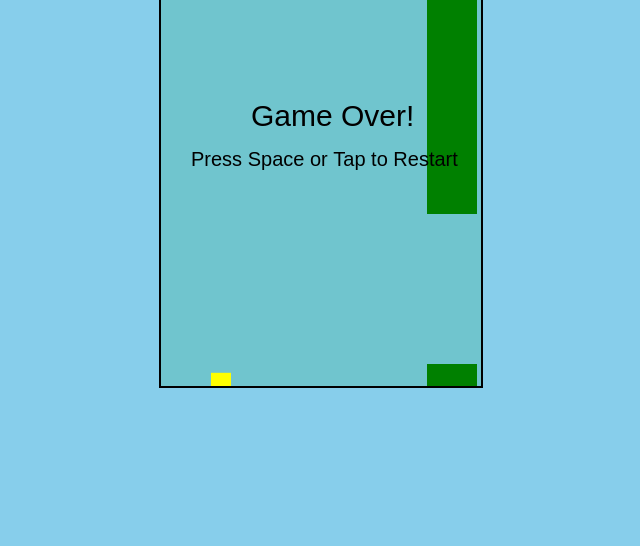
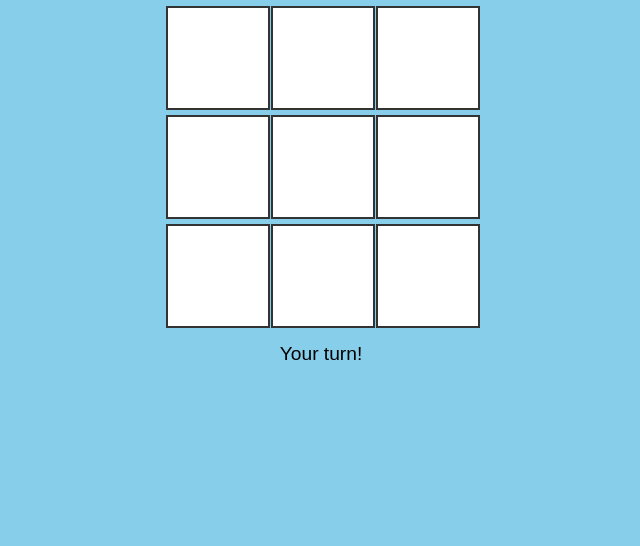
Before and after one commit to Fredstone125/flash-app, a plain HTML site: page index.html in a window 1280 px wide. Shown: the part 254-800 px from the top of the page, without its empty margins (319-959 px from the left). Drawn offline with Linux system fonts and the light colour scheme.

Commit message:
Update index.html

```diff
--- a/index.html
+++ b/index.html
@@ -3,24 +3,40 @@
 <head>
   <meta charset="UTF-8">
   <meta name="viewport" content="width=device-width, initial-scale=1.0">
-  <title>Flappy Bird Game</title>
+  <title>Tic Tac Toe</title>
   <link rel="manifest" href="manifest.json">
   <style>
     body, html {
-      margin: 0;
-      padding: 0;
-      width: 100%;
-      height: 100%;
-      overflow: hidden;
       display: flex;
       align-items: center;
       justify-content: center;
+      height: 100%;
+      margin: 0;
+      font-family: Arial, sans-serif;
       background-color: #87CEEB;
     }
-    #gameCanvas {
-      background-color: #70c5ce;
-      display: block;
-      border: 2px solid #000;
+    #gameContainer {
+      text-align: center;
+    }
+    #board {
+      display: grid;
+      grid-template-columns: repeat(3, 100px);
+      gap: 5px;
+    }
+    .cell {
+      width: 100px;
+      height: 100px;
+      background-color: #ffffff;
+      border: 2px solid #333;
+      font-size: 2em;
+      display: flex;
+      align-items: center;
+      justify-content: center;
+      cursor: pointer;
+    }
+    #status {
+      margin-top: 15px;
+      font-size: 1.2em;
     }
   </style>
   <script>
@@ -33,109 +49,94 @@
   </script>
 </head>
 <body>
-  <canvas id="gameCanvas" width="320" height="480"></canvas>
+  <div id="gameContainer">
+    <h1>Tic Tac Toe</h1>
+    <div id="board">
+      <div class="cell" data-index="0"></div>
+      <div class="cell" data-index="1"></div>
+      <div class="cell" data-index="2"></div>
+      <div class="cell" data-index="3"></div>
+      <div class="cell" data-index="4"></div>
+      <div class="cell" data-index="5"></div>
+      <div class="cell" data-index="6"></div>
+      <div class="cell" data-index="7"></div>
+      <div class="cell" data-index="8"></div>
+    </div>
+    <div id="status">Your turn!</div>
+  </div>
 
   <script>
-    const canvas = document.getElementById("gameCanvas");
-    const ctx = canvas.getContext("2d");
+    const board = Array(9).fill(null); // Game board state
+    let isGameOver = false;
+    const player = 'X';
+    const computer = 'O';
 
-    // Game Variables
-    let birdY = canvas.height / 2;
-    let birdVelocity = 0;
-    const gravity = 0.6;
-    const flapStrength = -10;
-    const birdSize = 20;
-    let score = 0;
-    let gameOver = false;
+    const winningCombinations = [
+      [0, 1, 2], [3, 4, 5], [6, 7, 8], // Rows
+      [0, 3, 6], [1, 4, 7], [2, 5, 8], // Columns
+      [0, 4, 8], [2, 4, 6]             // Diagonals
+    ];
 
-    // Column Variables
-    const columnWidth = 50;
-    const columnGap = 150;
-    let columnX = canvas.width;
-    let columnHeight = Math.floor(Math.random() * (canvas.height - columnGap));
-
-    // Function to handle bird flap
-    function flap() {
-      if (!gameOver) {
-        birdVelocity = flapStrength;
-      } else {
-        resetGame();
+    // Function to handle user move
+    function makeMove(index, symbol) {
+      if (!board[index] && !isGameOver) {
+        board[index] = symbol;
+        document.querySelector(`.cell[data-index="${index}"]`).textContent = symbol;
+        checkGameOver(symbol);
       }
     }
 
-    // Event Listener for Flap using Spacebar
-    document.addEventListener("keydown", (e) => {
-      if (e.code === "Space") {
-        flap();
-      }
+    // Handle user click
+    document.querySelectorAll('.cell').forEach(cell => {
+      cell.addEventListener('click', () => {
+        const index = cell.getAttribute('data-index');
+        if (!board[index] && !isGameOver) {
+          makeMove(index, player);
+          if (!isGameOver) computerMove();
+        }
+      });
     });
 
-    // Event Listener for Tap on the Canvas (Instantaneous)
-    canvas.addEventListener("touchstart", (e) => {
-      e.preventDefault(); // Prevent scrolling on mobile devices
-      flap();
-    });
-
-    // Game Loop
-    function gameLoop() {
-      if (!gameOver) {
-        // Clear Canvas
-        ctx.clearRect(0, 0, canvas.width, canvas.height);
-
-        // Draw Bird
-        birdVelocity += gravity;
-        birdY += birdVelocity;
-        ctx.fillStyle = "yellow";
-        ctx.fillRect(50, birdY, birdSize, birdSize);
-
-        // Draw Column
-        columnX -= 2; // Column speed
-        if (columnX < -columnWidth) {
-          columnX = canvas.width;
-          columnHeight = Math.floor(Math.random() * (canvas.height - columnGap));
-          score++;
-        }
-        ctx.fillStyle = "green";
-        ctx.fillRect(columnX, 0, columnWidth, columnHeight); // Top column
-        ctx.fillRect(columnX, columnHeight + columnGap, columnWidth, canvas.height); // Bottom column
-
-        // Check for Collision
-        if (birdY < 0 || birdY + birdSize > canvas.height ||
-            (50 < columnX + columnWidth && 50 + birdSize > columnX &&
-            (birdY < columnHeight || birdY + birdSize > columnHeight + columnGap))) {
-          gameOver = true;
-        }
-
-        // Draw Score
-        ctx.fillStyle = "white";
-        ctx.font = "20px Arial";
-        ctx.fillText("Score: " + score, 10, 25);
-
-        // Loop the game
-        requestAnimationFrame(gameLoop);
-      } else {
-        // Game Over Screen
-        ctx.fillStyle = "black";
-        ctx.font = "30px Arial";
-        ctx.fillText("Game Over!", canvas.width / 2 - 70, canvas.height / 2 - 20);
-        ctx.font = "20px Arial";
-        ctx.fillText("Press Space or Tap to Restart", canvas.width / 2 - 130, canvas.height / 2 + 20);
+    // Function for the computer's move
+    function computerMove() {
+      let availableMoves = board.map((val, idx) => val === null ? idx : null).filter(val => val !== null);
+      if (availableMoves.length > 0) {
+        const randomIndex = availableMoves[Math.floor(Math.random() * availableMoves.length)];
+        makeMove(randomIndex, computer);
       }
     }
 
-    // Reset Game
-    function resetGame() {
-      birdY = canvas.height / 2;
-      birdVelocity = 0;
-      columnX = canvas.width;
-      columnHeight = Math.floor(Math.random() * (canvas.height - columnGap));
-      score = 0;
-      gameOver = false;
-      gameLoop();
+    // Function to check for game over
+    function checkGameOver(symbol) {
+      const status = document.getElementById('status');
+
+      // Check for winner
+      for (let combo of winningCombinations) {
+        const [a, b, c] = combo;
+        if (board[a] === symbol && board[b] === symbol && board[c] === symbol) {
+          isGameOver = true;
+          status.textContent = `${symbol} wins!`;
+          return;
+        }
+      }
+
+      // Check for a draw
+      if (!board.includes(null)) {
+        isGameOver = true;
+        status.textContent = "It's a draw!";
+      }
     }
 
-    // Start Game
-    gameLoop();
+    // Reset game for a new round
+    function resetGame() {
+      board.fill(null);
+      isGameOver = false;
+      document.querySelectorAll('.cell').forEach(cell => cell.textContent = '');
+      document.getElementById('status').textContent = "Your turn!";
+    }
+
+    // Click event to reset game
+    document.getElementById('status').addEventListener('click', resetGame);
   </script>
 </body>
 </html>
```
